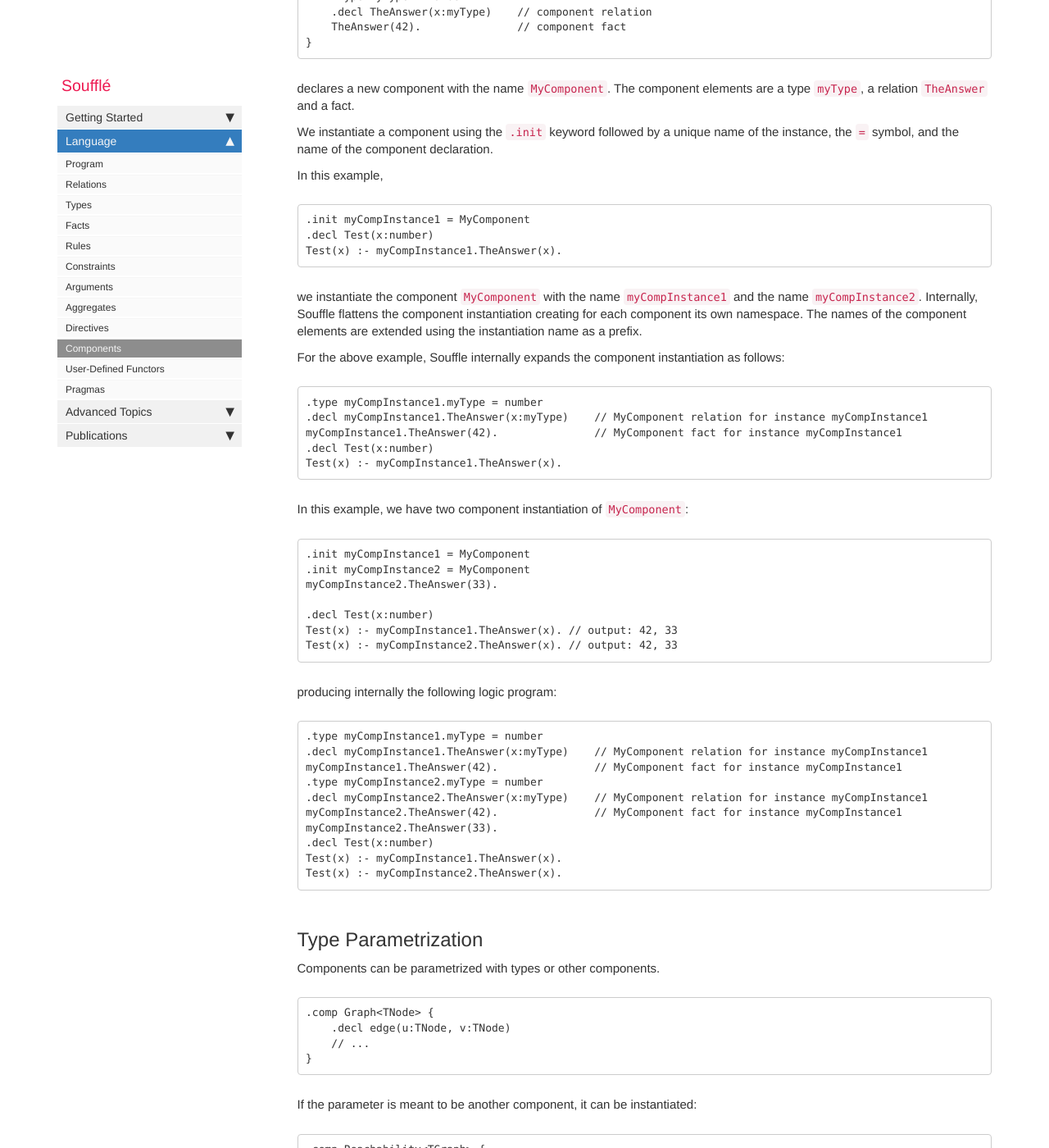
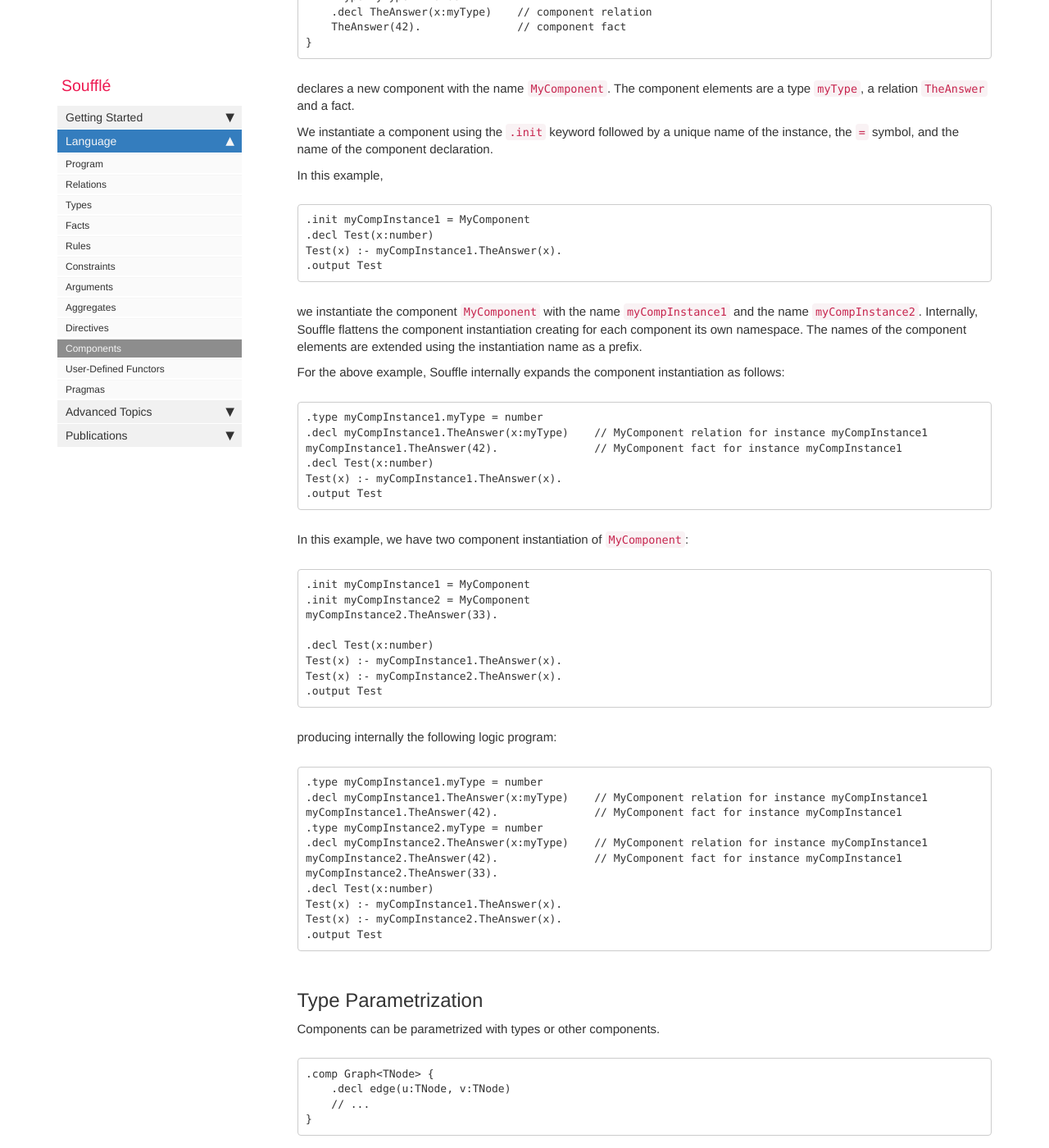
Before and after one commit to souffle-lang/souffle-lang.github.io, a Jekyll site: the page built from pages/docs/components.md, in a window 1280 px wide and 1400 px high, scrolled down 663 px. Shown: the whole window at 82% size. Built offline with Jekyll 4.4.1, drawn with Linux system fonts in a browser that asks for light colours; comment, search, counter and statistics services are not loaded.

Commit message:
Update components.md

````diff
--- a/pages/docs/components.md
+++ b/pages/docs/components.md
@@ -31,6 +31,7 @@ In this example,
 .init myCompInstance1 = MyComponent
 .decl Test(x:number)
 Test(x) :- myCompInstance1.TheAnswer(x).
+.output Test
 ```
 we instantiate the component `MyComponent` with the name `myCompInstance1` and the name `myCompInstance2`.
 Internally, Souffle flattens the component instantiation
@@ -44,6 +45,7 @@ For the above example, Souffle internally expands the component instantiation as
 myCompInstance1.TheAnswer(42).               // MyComponent fact for instance myCompInstance1
 .decl Test(x:number)
 Test(x) :- myCompInstance1.TheAnswer(x).
+.output Test
 ```
 
 In this example, we have two component instantiation of `MyComponent`:
@@ -53,8 +55,9 @@ In this example, we have two component instantiation of `MyComponent`:
 myCompInstance2.TheAnswer(33).
 
 .decl Test(x:number)
-Test(x) :- myCompInstance1.TheAnswer(x). // output: 42, 33
-Test(x) :- myCompInstance2.TheAnswer(x). // output: 42, 33
+Test(x) :- myCompInstance1.TheAnswer(x).
+Test(x) :- myCompInstance2.TheAnswer(x).
+.output Test
 ```
 producing internally the following logic program:
 ```
@@ -68,6 +71,7 @@ myCompInstance2.TheAnswer(33).
 .decl Test(x:number)
 Test(x) :- myCompInstance1.TheAnswer(x).
 Test(x) :- myCompInstance2.TheAnswer(x).
+.output Test
 ```
 
 ## Type Parametrization
````
